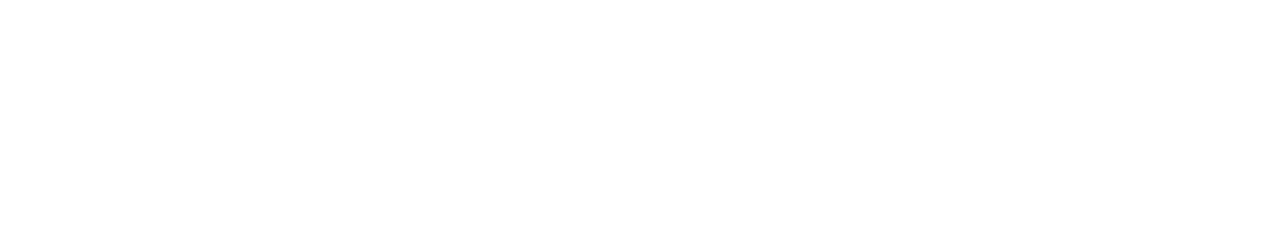
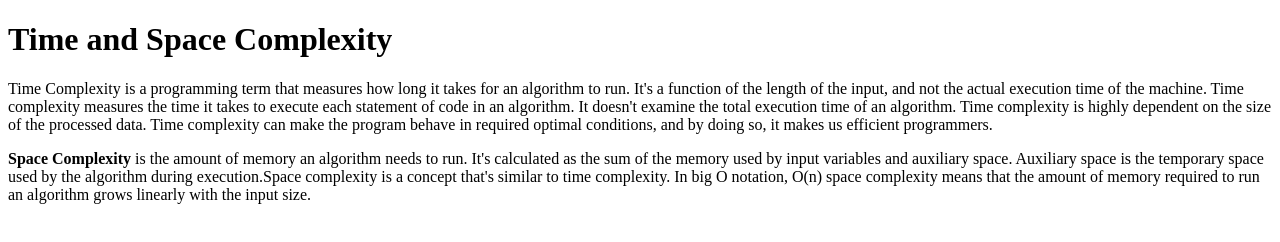
Before and after one commit to acciojob/time-and-space-complexity-ajayami, a website: page main.html in a window 1280 px wide. Drawn offline with Linux system fonts and the light colour scheme.

Commit message:
created a submission

```diff
--- a/main.html
+++ b/main.html
@@ -11,6 +11,13 @@
     <script type="text/javascript" src="./script.js">
 </script>
 
+	<h1>Time and Space Complexity</h1>
+	<p>Time Complexity is a programming term that measures how long it takes for an algorithm to run.
+ It's a function of the length of the input, and not the actual execution time of the machine.
+ Time complexity measures the time it takes to execute each statement of code in an algorithm. It doesn't examine the total execution time of an algorithm.
+Time complexity is highly dependent on the size of the processed data. Time complexity can make the program behave in required optimal conditions, and by doing so, it makes us efficient programmers.</p>
+
+	<p><b>Space Complexity</b> is the amount of memory an algorithm needs to run. It's calculated as the sum of the memory used by input variables and auxiliary space. Auxiliary space is the temporary space used by the algorithm during execution.Space complexity is a concept that's similar to time complexity. In big O notation, O(n) space complexity means that the amount of memory required to run an algorithm grows linearly with the input size.</p>
 </body>
 
 </html>
```
